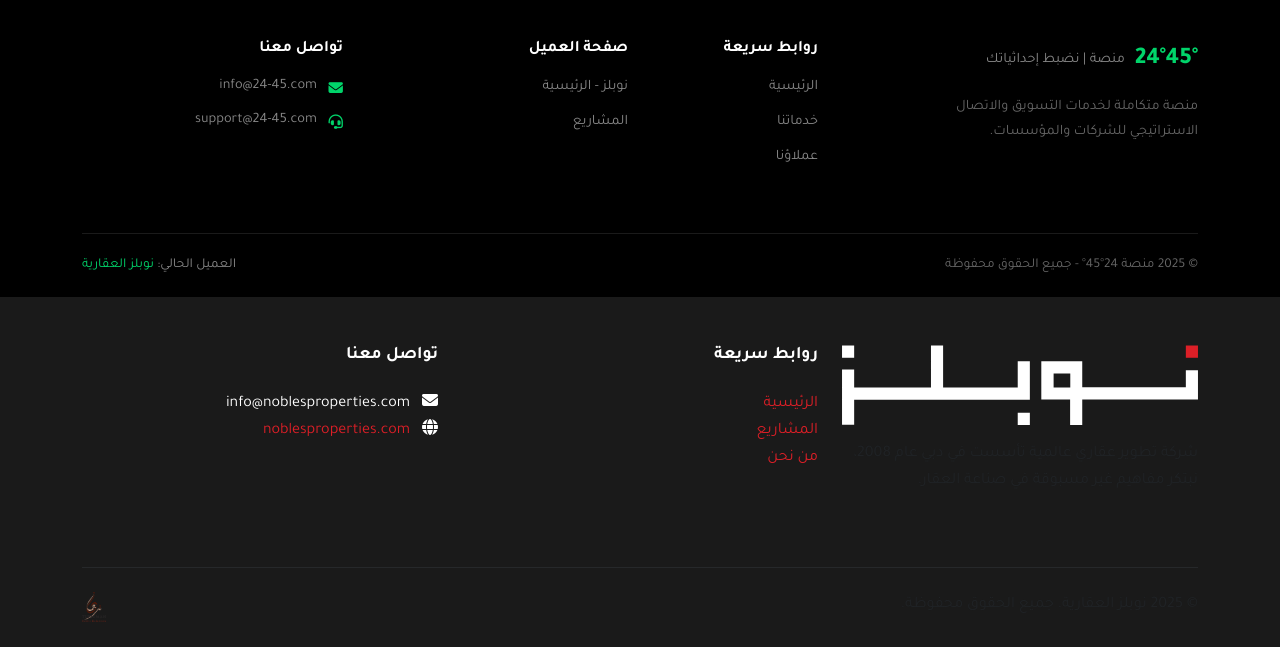
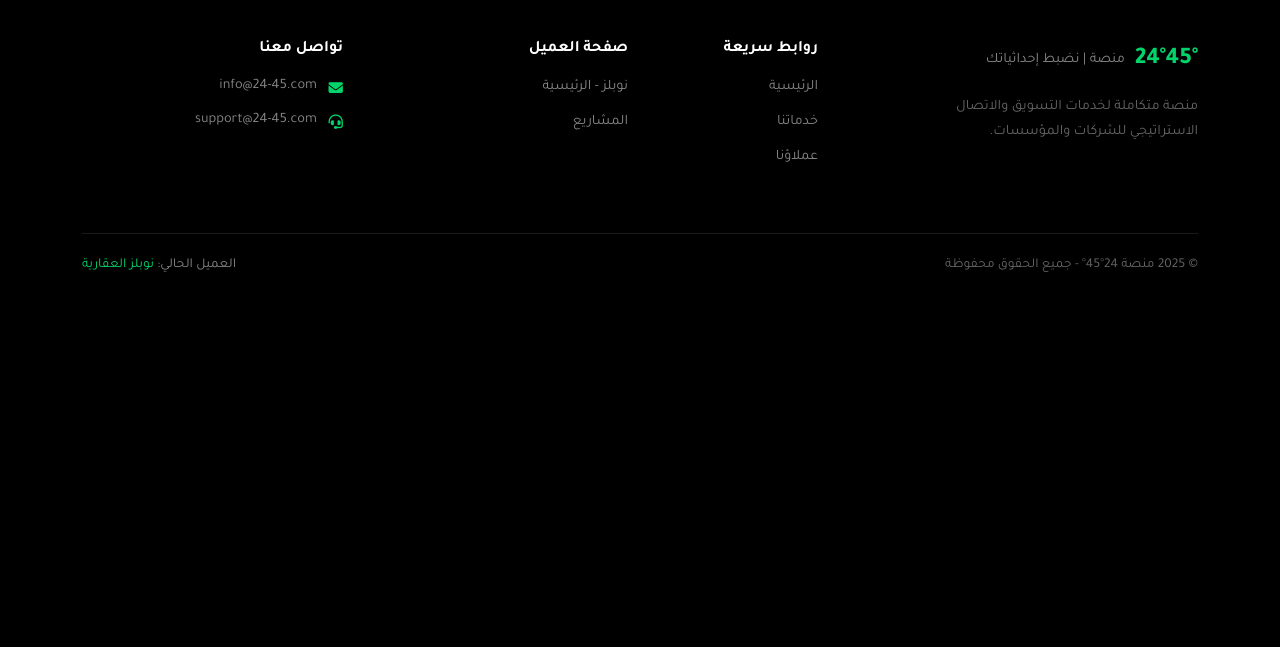
Before and after one commit to 24-45/platform, a Flask app: template templates/tenant/nobles/index.html in a window 1280 px wide. Shown: the part 1194-1841 px from the top of the page. After the commit the page ends 1466 px from the top, so only its background shows below. Run offline with Flask 3, Linux system fonts and the light colour scheme; the template is opened without the code that fills it, so the values that code supplies are empty; some libraries are stand-ins or nearby versions.

Commit message:
fix: hide base footer on index page

```diff
--- a/templates/tenant/nobles/index.html
+++ b/templates/tenant/nobles/index.html
@@ -338,6 +338,8 @@
 .platform-footer .footer-bottom .client-info span {
     color: #00D46A;
 }
+/* Hide base footer when platform footer exists */
+.footer { display: none !important; }
 </style>
 {% endblock %}
 
```
